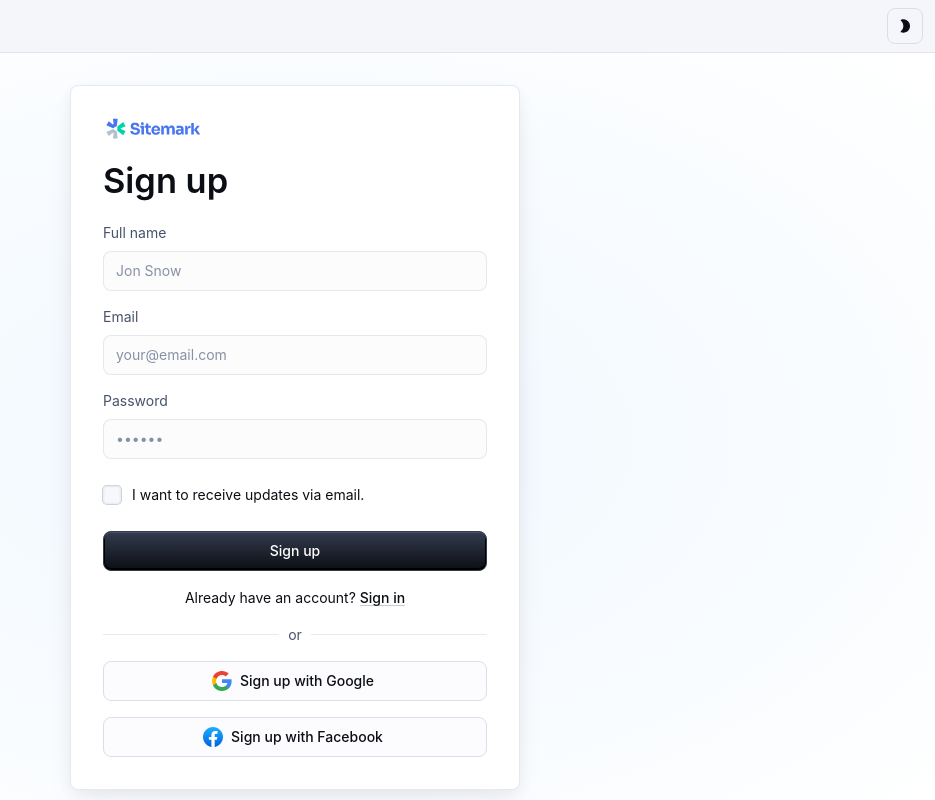
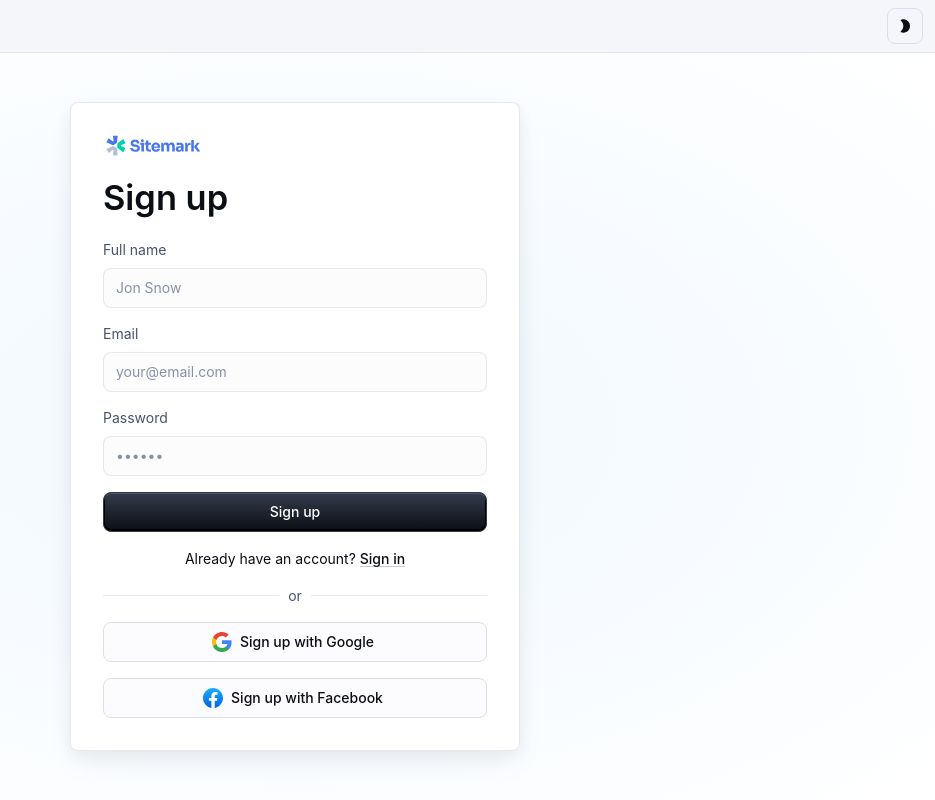
Before and after one commit to Askari64/auth0-mui, a React (Vite) app: page /signup in a window 1280 px wide. Shown: the whole page, without its empty margins (345-1280 px from the left). Built offline with nearby package versions, Linux system fonts and the light colour scheme.

Commit message:
Password Signup Completed

```diff
--- a/src/components/sign-up/SignUp.jsx
+++ b/src/components/sign-up/SignUp.jsx
@@ -1,86 +1,87 @@
-import React from 'react';
-import Box from '@mui/material/Box';
-import Button from '@mui/material/Button';
-import Checkbox from '@mui/material/Checkbox';
-import CssBaseline from '@mui/material/CssBaseline';
-import Divider from '@mui/material/Divider';
-import FormControlLabel from '@mui/material/FormControlLabel';
-import FormLabel from '@mui/material/FormLabel';
-import FormControl from '@mui/material/FormControl';
-import Link from '@mui/material/Link';
-import TextField from '@mui/material/TextField';
-import Typography from '@mui/material/Typography';
-import Stack from '@mui/material/Stack';
-import MuiCard from '@mui/material/Card';
-import { createTheme, ThemeProvider, styled } from '@mui/material/styles';
-import getSignUpTheme from './theme/getSignUpTheme';
-import { GoogleIcon, FacebookIcon, SitemarkIcon } from './CustomIcons';
-import TemplateFrame from './TemplateFrame';
+import React from "react";
+import Box from "@mui/material/Box";
+import Button from "@mui/material/Button";
+import CssBaseline from "@mui/material/CssBaseline";
+import Divider from "@mui/material/Divider";
+import FormLabel from "@mui/material/FormLabel";
+import FormControl from "@mui/material/FormControl";
+import Link from "@mui/material/Link";
+import TextField from "@mui/material/TextField";
+import Typography from "@mui/material/Typography";
+import Stack from "@mui/material/Stack";
+import MuiCard from "@mui/material/Card";
+import { createTheme, ThemeProvider, styled } from "@mui/material/styles";
+import getSignUpTheme from "./theme/getSignUpTheme";
+import { GoogleIcon, FacebookIcon, SitemarkIcon } from "./CustomIcons";
+import TemplateFrame from "./TemplateFrame";
+import { useNavigate } from "react-router-dom";
 
 const Card = styled(MuiCard)(({ theme }) => ({
-  display: 'flex',
-  flexDirection: 'column',
-  alignSelf: 'center',
-  width: '100%',
+  display: "flex",
+  flexDirection: "column",
+  alignSelf: "center",
+  width: "100%",
   padding: theme.spacing(4),
   gap: theme.spacing(2),
-  margin: 'auto',
+  margin: "auto",
   boxShadow:
-    'hsla(220, 30%, 5%, 0.05) 0px 5px 15px 0px, hsla(220, 25%, 10%, 0.05) 0px 15px 35px -5px',
-  [theme.breakpoints.up('sm')]: {
-    width: '450px',
+    "hsla(220, 30%, 5%, 0.05) 0px 5px 15px 0px, hsla(220, 25%, 10%, 0.05) 0px 15px 35px -5px",
+  [theme.breakpoints.up("sm")]: {
+    width: "450px",
   },
-  ...theme.applyStyles('dark', {
+  ...theme.applyStyles("dark", {
     boxShadow:
-      'hsla(220, 30%, 5%, 0.5) 0px 5px 15px 0px, hsla(220, 25%, 10%, 0.08) 0px 15px 35px -5px',
+      "hsla(220, 30%, 5%, 0.5) 0px 5px 15px 0px, hsla(220, 25%, 10%, 0.08) 0px 15px 35px -5px",
   }),
 }));
 
 const SignUpContainer = styled(Stack)(({ theme }) => ({
-  minHeight: '100%',
+  minHeight: "100%",
   padding: theme.spacing(2),
-  [theme.breakpoints.up('sm')]: {
+  [theme.breakpoints.up("sm")]: {
     padding: theme.spacing(4),
   },
   backgroundImage:
-    'radial-gradient(ellipse at 50% 50%, hsl(210, 100%, 97%), hsl(0, 0%, 100%))',
-  backgroundRepeat: 'no-repeat',
-  ...theme.applyStyles('dark', {
+    "radial-gradient(ellipse at 50% 50%, hsl(210, 100%, 97%), hsl(0, 0%, 100%))",
+  backgroundRepeat: "no-repeat",
+  ...theme.applyStyles("dark", {
     backgroundImage:
-      'radial-gradient(at 50% 50%, hsla(210, 100%, 16%, 0.5), hsl(220, 30%, 5%))',
+      "radial-gradient(at 50% 50%, hsla(210, 100%, 16%, 0.5), hsl(220, 30%, 5%))",
   }),
 }));
 
 export default function SignUp() {
-  const [mode, setMode] = React.useState('light');
+  const [mode, setMode] = React.useState("light");
   const [showCustomTheme, setShowCustomTheme] = React.useState(true);
   const defaultTheme = createTheme({ palette: { mode } });
   const SignUpTheme = createTheme(getSignUpTheme(mode));
   const [nameError, setNameError] = React.useState(false);
-  const [nameErrorMessage, setNameErrorMessage] = React.useState('');
+  const [nameErrorMessage, setNameErrorMessage] = React.useState("");
   const [emailError, setEmailError] = React.useState(false);
-  const [emailErrorMessage, setEmailErrorMessage] = React.useState('');
+  const [emailErrorMessage, setEmailErrorMessage] = React.useState("");
   const [passwordError, setPasswordError] = React.useState(false);
-  const [passwordErrorMessage, setPasswordErrorMessage] = React.useState('');
+  const [passwordErrorMessage, setPasswordErrorMessage] = React.useState("");
+
+  const Navigate = useNavigate();
   // This code only runs on the client side, to determine the system color preference
   React.useEffect(() => {
     // Check if there is a preferred mode in localStorage
-    const savedMode = localStorage.getItem('themeMode');
+    const savedMode = localStorage.getItem("themeMode");
     if (savedMode) {
       setMode(savedMode);
     } else {
       // If no preference is found, it uses system preference
       const systemPrefersDark = window.matchMedia(
-        '(prefers-color-scheme: dark)',
+        "(prefers-color-scheme: dark)"
       ).matches;
-      setMode(systemPrefersDark ? 'dark' : 'light');
+      setMode(systemPrefersDark ? "dark" : "light");
     }
   }, []);
 
   const toggleColorMode = () => {
-    const newMode = mode === 'dark' ? 'light' : 'dark';
+    const newMode = mode === "dark" ? "light" : "dark";
     setMode(newMode);
-    localStorage.setItem('themeMode', newMode); // Save the selected mode to localStorage
+    localStorage.setItem("themeMode", newMode); // Save the selected mode to localStorage
   };
 
   const toggleCustomTheme = () => {
@@ -88,54 +89,81 @@ export default function SignUp() {
   };
 
   const validateInputs = () => {
-    const email = document.getElementById('email');
-    const password = document.getElementById('password');
-    const name = document.getElementById('name');
+    const email = document.getElementById("email");
+    const password = document.getElementById("password");
+    const name = document.getElementById("name");
 
     let isValid = true;
 
     if (!email.value || !/\S+@\S+\.\S+/.test(email.value)) {
       setEmailError(true);
-      setEmailErrorMessage('Please enter a valid email address.');
+      setEmailErrorMessage("Please enter a valid email address.");
       isValid = false;
     } else {
       setEmailError(false);
-      setEmailErrorMessage('');
+      setEmailErrorMessage("");
     }
 
     if (!password.value || password.value.length < 6) {
       setPasswordError(true);
-      setPasswordErrorMessage('Password must be at least 6 characters long.');
+      setPasswordErrorMessage("Password must be at least 6 characters long.");
       isValid = false;
     } else {
       setPasswordError(false);
-      setPasswordErrorMessage('');
+      setPasswordErrorMessage("");
     }
 
     if (!name.value || name.value.length < 1) {
       setNameError(true);
-      setNameErrorMessage('Name is required.');
+      setNameErrorMessage("Name is required.");
       isValid = false;
     } else {
       setNameError(false);
-      setNameErrorMessage('');
+      setNameErrorMessage("");
     }
 
     return isValid;
   };
 
-  const handleSubmit = (event) => {
-    if (nameError || emailError || passwordError) {
-      event.preventDefault();
+  const handleSubmit = async (event) => {
+    event.preventDefault();
+    if (!validateInputs()) {
       return;
     }
+
     const data = new FormData(event.currentTarget);
-    console.log({
-      name: data.get('name'),
-      lastName: data.get('lastName'),
-      email: data.get('email'),
-      password: data.get('password'),
-    });
+    const name = data.get("name");
+    const email = data.get("email");
+    const password = data.get("password");
+
+    try {
+      const response = await fetch(
+        `https://${import.meta.env.VITE_DOMAIN}/dbconnections/signup`,
+        {
+          method: "POST",
+          headers: { "Content-Type": "application/json" },
+          body: JSON.stringify({
+            client_id: import.meta.env.VITE_CLIENT_ID,
+            email,
+            password,
+            connection: "Username-Password-Authentication",
+            name,
+          }),
+        }
+      );
+
+      if (!response.ok) {
+        throw new Error("Sign-Up Failed");
+      }
+
+      const responseData = await response.json();
+      console.log("Sign up successful ", responseData);
+      alert("Sign-up Successful! Please Log-in.");
+      Navigate("/");
+    } catch (error) {
+      console.log("Sig-up error ", error);
+      alert("Sign-up Failed. Try Again Later.");
+    }
   };
 
   return (
@@ -153,14 +181,14 @@ export default function SignUp() {
             <Typography
               component="h1"
               variant="h4"
-              sx={{ width: '100%', fontSize: 'clamp(2rem, 10vw, 2.15rem)' }}
+              sx={{ width: "100%", fontSize: "clamp(2rem, 10vw, 2.15rem)" }}
             >
               Sign up
             </Typography>
             <Box
               component="form"
               onSubmit={handleSubmit}
-              sx={{ display: 'flex', flexDirection: 'column', gap: 2 }}
+              sx={{ display: "flex", flexDirection: "column", gap: 2 }}
             >
               <FormControl>
                 <FormLabel htmlFor="name">Full name</FormLabel>
@@ -173,7 +201,7 @@ export default function SignUp() {
                   placeholder="Jon Snow"
                   error={nameError}
                   helperText={nameErrorMessage}
-                  color={nameError ? 'error' : 'primary'}
+                  color={nameError ? "error" : "primary"}
                 />
               </FormControl>
               <FormControl>
@@ -188,7 +216,7 @@ export default function SignUp() {
                   variant="outlined"
                   error={emailError}
                   helperText={emailErrorMessage}
-                  color={passwordError ? 'error' : 'primary'}
+                  color={passwordError ? "error" : "primary"}
                 />
               </FormControl>
               <FormControl>
@@ -204,13 +232,9 @@ export default function SignUp() {
                   variant="outlined"
                   error={passwordError}
                   helperText={passwordErrorMessage}
-                  color={passwordError ? 'error' : 'primary'}
+                  color={passwordError ? "error" : "primary"}
                 />
               </FormControl>
-              <FormControlLabel
-                control={<Checkbox value="allowExtraEmails" color="primary" />}
-                label="I want to receive updates via email."
-              />
               <Button
                 type="submit"
                 fullWidth
@@ -219,27 +243,23 @@ export default function SignUp() {
               >
                 Sign up
               </Button>
-              <Typography sx={{ textAlign: 'center' }}>
-                Already have an account?{' '}
+              <Typography sx={{ textAlign: "center" }}>
+                Already have an account?{" "}
                 <span>
-                  <Link
-                    href="/"
-                    variant="body2"
-                    sx={{ alignSelf: 'center' }}
-                  >
+                  <Link href="/" variant="body2" sx={{ alignSelf: "center" }}>
                     Sign in
                   </Link>
                 </span>
               </Typography>
             </Box>
             <Divider>
-              <Typography sx={{ color: 'text.secondary' }}>or</Typography>
+              <Typography sx={{ color: "text.secondary" }}>or</Typography>
             </Divider>
-            <Box sx={{ display: 'flex', flexDirection: 'column', gap: 2 }}>
+            <Box sx={{ display: "flex", flexDirection: "column", gap: 2 }}>
               <Button
                 fullWidth
                 variant="outlined"
-                onClick={() => alert('Sign up with Google')}
+                onClick={() => alert("Sign up with Google")}
                 startIcon={<GoogleIcon />}
               >
                 Sign up with Google
@@ -247,7 +267,7 @@ export default function SignUp() {
               <Button
                 fullWidth
                 variant="outlined"
-                onClick={() => alert('Sign up with Facebook')}
+                onClick={() => alert("Sign up with Facebook")}
                 startIcon={<FacebookIcon />}
               >
                 Sign up with Facebook
```
Also changed, not shown: 1 other file (tests, documents, lock files or other folders).
